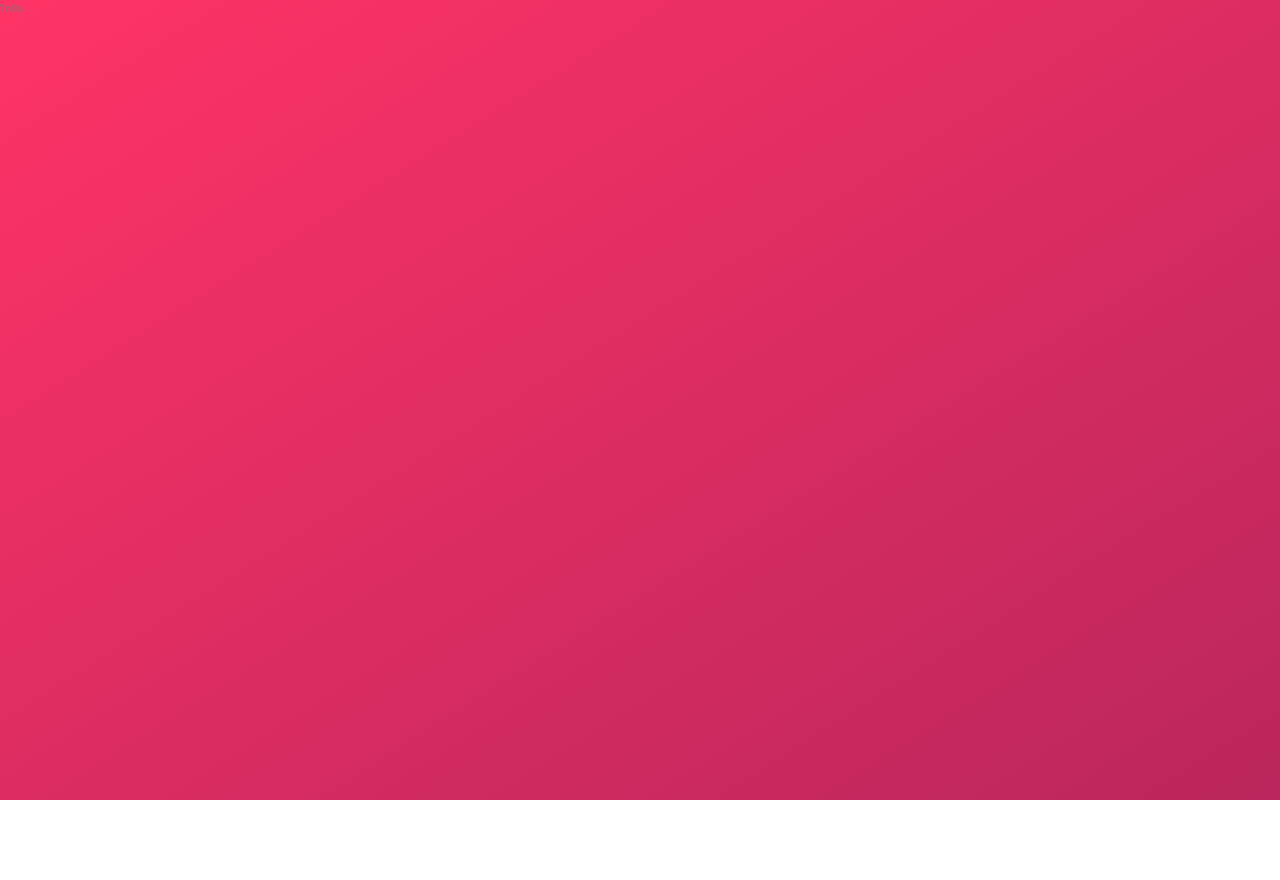
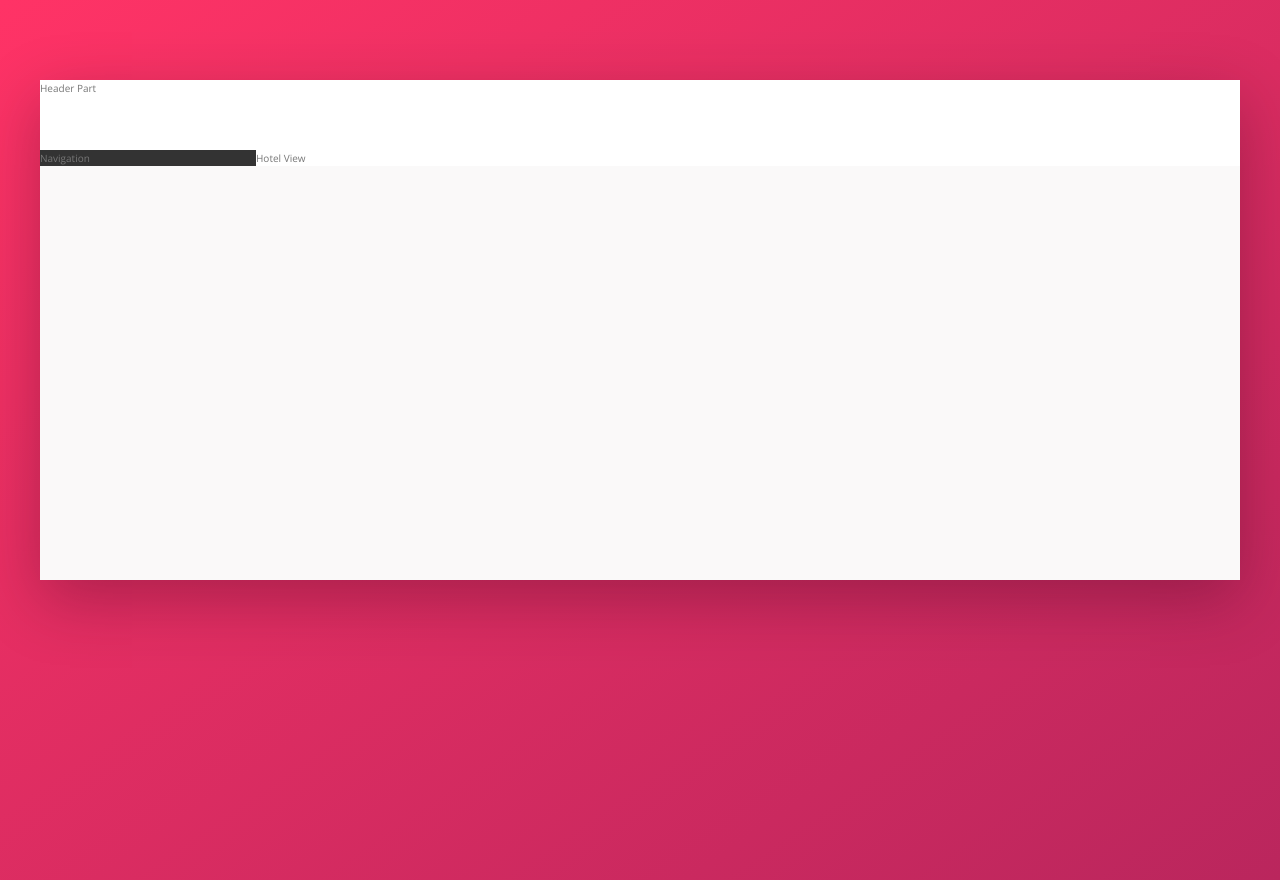
Before and after one commit to singersargent/trillo, a website: page app/index.html in a window 1280 px wide. Before the commit the page ends 800 px from the top, so only its background shows below. Drawn offline with nearby package versions, Linux system fonts and the light colour scheme.

Commit message:
More basic layout.

```diff
--- a/app/index.html
+++ b/app/index.html
@@ -11,6 +11,20 @@
         <title>trillo &mdash; Your all-in-one booking app</title>
     </head>
     <body>
-        Trillo
+        <div class="container">
+            <header class="header">
+                Header Part
+            </header>
+
+            <div class="content">
+                <nav class="sidebar">
+                    Navigation
+                </nav>
+
+                <main class="hotel-view">
+                    Hotel View
+                </main>
+            </div>
+        </div>
     </body>
 </html>
--- a/app/sass/_base.scss
+++ b/app/sass/_base.scss
@@ -1,5 +1,6 @@
 
 /* COLORS */
+
 
 /* Root sudo-selector: like the HTML selector, but with higher specificity */
 :root {
@@ -15,6 +16,8 @@
    --color-grey-dark-1: #333;
    --color-grey-dark-2: #777;
    --color-grey-dark-3: #999;
+
+   --shadow-primary-big: 0 2rem 6rem rgba(44, 0, 25, .3);
 }
 
 * {
--- a/app/sass/_layout.scss
+++ b/app/sass/_layout.scss
@@ -0,0 +1,28 @@
+.container {
+   max-width: 120rem;
+   margin: 8rem auto;
+   background-color: var(--color-grey-light-1);
+   box-shadow: var(--shadow-primary-big);
+   min-height: 50rem;
+}
+
+.header {
+   height: 7rem;
+   background-color: #fff;
+   border-bottom: var(--color-grey-light-2);
+}
+
+.content {
+   /* flex container */
+   display: flex;
+}
+
+.sidebar {
+   background-color: var(--color-grey-dark-1);
+   flex: 0 0 18%;
+}
+
+.hotel-view {
+   background-color: #fff;
+   flex: 1;
+}
```
Also changed, not shown: app/css/style.css.
